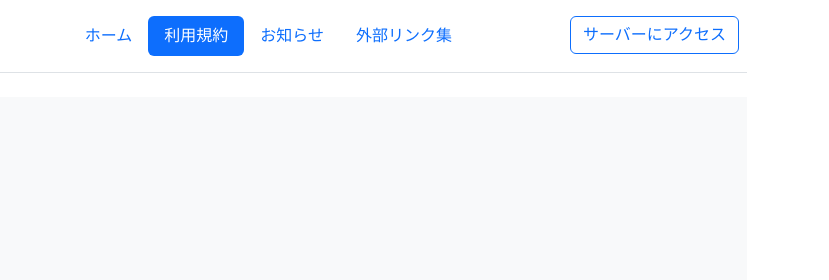
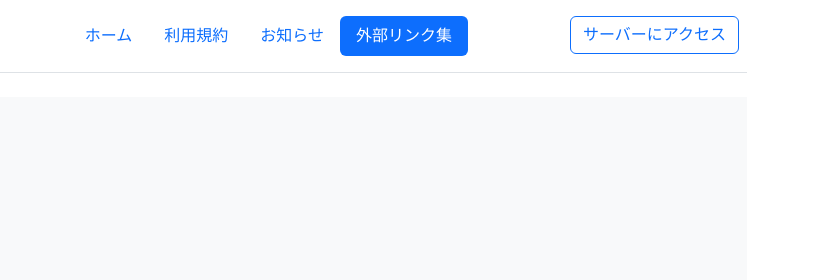
Before and after one commit to s23ch/23ch, a plain HTML site: page URL.html in a window 1280 px wide. Shown: the top 280 px of the page, 451-1280 px from the left. Drawn offline with nearby package versions, Linux system fonts and the light colour scheme; a web font is replaced by a local one.

Commit message:
バグっててもしらん

```diff
--- a/URL.html
+++ b/URL.html
@@ -4,7 +4,7 @@
     <meta charset="UTF-8">
     <meta http-equiv="X-UA-Compatible" content="IE=edge">
     <meta name="viewport" content="width=device-width, initial-scale=1.0">
-    <meta name="description" content=“外部のサイトなどが乗っています。23ch Discord Staffによって運営・運用・管理が行われています“ >
+    <meta name="description" content="外部のサイトなどが乗っています。23ch Discord Staffによって運営・運用・管理が行われています" >
     <link href="https://cdn.jsdelivr.net/npm/bootstrap@5.3.0-alpha3/dist/css/bootstrap.min.css" rel="stylesheet" integrity="sha384-KK94CHFLLe+nY2dmCWGMq91rCGa5gtU4mk92HdvYe+M/SXH301p5ILy+dN9+nJOZ" crossorigin="anonymous">
     <script src="https://cdn.jsdelivr.net/npm/bootstrap@5.3.0-alpha3/dist/js/bootstrap.bundle.min.js" integrity="sha384-ENjdO4Dr2bkBIFxQpeoTz1HIcje39Wm4jDKdf19U8gI4ddQ3GYNS7NTKfAdVQSZe" crossorigin="anonymous"></script>
     <link rel="stylesheet" href="https://cdn.jsdelivr.net/npm/bootstrap-icons@1.10.5/font/bootstrap-icons.css">
@@ -23,9 +23,9 @@
       </a>
       <ul class="nav nav-pills">
         <li class="nav-item"><a href="./index.html" class="nav-link">ホーム</a></li>
-        <li class="nav-item"><a href="./Termsofuse.html" class="nav-link active" aria-current="page">利用規約</a></li>
+        <li class="nav-item"><a href="./Termsofuse.html" class="nav-link">利用規約</a></li>
         <li class="nav-item"><a href="./news.html" class="nav-link">お知らせ</a></li>
-        <li class="nav-item"><a href="./URL.html" class="nav-link">外部リンク集</a></li>
+        <li class="nav-item"><a href="./URL.html" class="nav-link active" aria-current="page">外部リンク集</a></li>
 
       </ul>
       <div class="col-md-3 text-end">
```
Also changed, not shown: Termsofuse.html (+1 -1 lines), index.html (+1 -1 lines), news.html (+3 -3 lines), template.html (+1 -1 lines).
